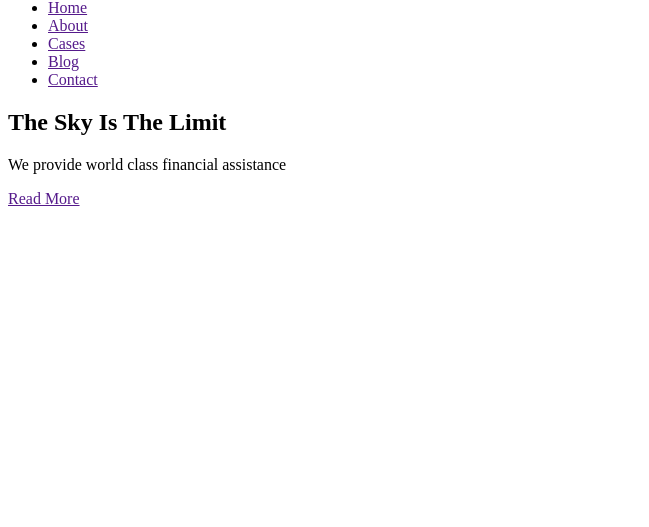
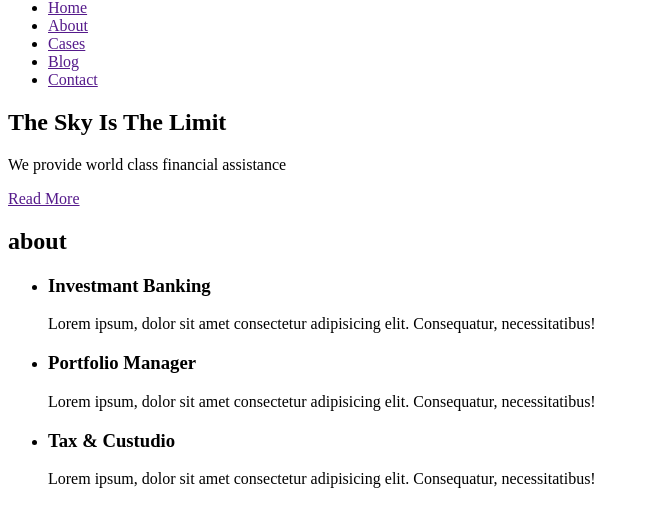
Before and after one commit to ksyn1a/fson-65-dreamteam, a plain HTML site: page index.html in a window 1280 px wide. Shown: the part 59-586 px from the top of the page, without its empty margins (0-649 px from the left). Drawn offline with Linux system fonts and the light colour scheme.

Commit message:
додає секцію about

```diff
--- a/index.html
+++ b/index.html
@@ -11,7 +11,7 @@
       <nav>
         <a href="./index.html"
           ><img
-            src="./imeges/logo/logo.svg"
+            src="./images/logo/logo.svg"
             alt="logo"
             width="40"
             height="30"
@@ -34,6 +34,26 @@
         <p>We provide world class financial assistance</p>
         <a href="">Read More</a>
       </section>
+
+
+      <!-- about-->
+      <section>
+        <h2>about</h2>
+        <ul>
+          <li>
+            <h3>Investmant Banking</h3>
+            <p>Lorem ipsum, dolor sit amet consectetur adipisicing elit. Consequatur, necessitatibus!</p>
+          </li>
+          <li>
+            <h3>Portfolio Manager</h3>
+            <p>Lorem ipsum, dolor sit amet consectetur adipisicing elit. Consequatur, necessitatibus!</p>
+          </li>
+          <li>
+            <h3>Tax & Custudio</h3>
+            <p>Lorem ipsum, dolor sit amet consectetur adipisicing elit. Consequatur, necessitatibus!</p>
+          </li>
+        </ul>
+      </section>
     </main>
   </body>
 </html>
```
Also changed, not shown: README.md, images/logo/logo.svg (renamed from imeges/logo/logo.svg).
